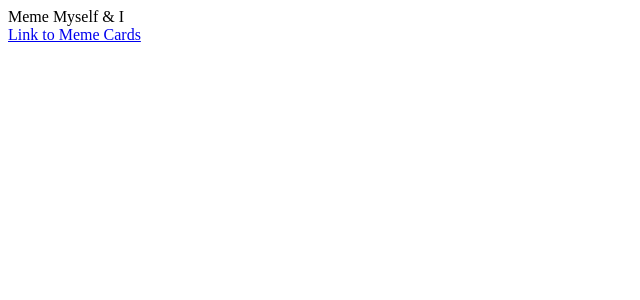
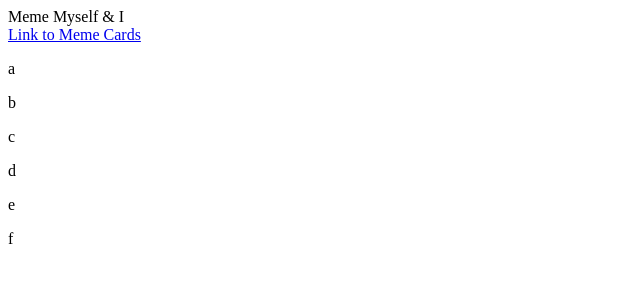
Before and after one commit to kelsey-griffin/memetastic, a Next.js app: page / in a window 1280 px wide. Shown: the top 300 px of the page, without its empty margins (0-640 px from the left). Built offline with nearby package versions, Linux system fonts and the light colour scheme.

Commit message:
build basic drag and drop board and cards

```diff
--- /dev/null
+++ b/components/Board.js
@@ -0,0 +1,29 @@
+import React from "react";
+
+function Board(props) {
+  const drop = e => {
+    e.preventDefault();
+    const card_id = e.dataTransfer.getData("card_id");
+
+    const card = document.getElementById(card_id);
+    card.style.display = "block";
+
+    e.target.appendChild(card);
+  };
+
+  const dragOver = e => {
+    e.preventDefault();
+  };
+
+  return (
+    <div
+      id={props.id}
+      className={props.className}
+      onDrop={drop}
+      onDragOver={dragOver}
+    >
+      {props.children}
+    </div>
+  );
+}
+export default Board;
--- /dev/null
+++ b/components/Card.js
@@ -0,0 +1,34 @@
+import React from "react";
+// import styles from "./Board.module.css";
+
+const Card = props => {
+  const dragStart = e => {
+    const target = e.target;
+
+    e.dataTransfer.setData("card_id", target.id);
+
+    setTimeout(() => {
+      target.style.display = "none";
+    }, 0);
+  };
+
+  const dragOver = e => {
+    e.stopPropagation();
+  };
+
+  return (
+    <div>
+      <div
+        id={props.id}
+        className={props.className}
+        draggable={props.draggable}
+        onDragStart={dragStart}
+        onDragOver={dragOver}
+      >
+        {props.children}
+      </div>
+    </div>
+  );
+};
+
+export default Card;
--- a/pages/index.js
+++ b/pages/index.js
@@ -1,11 +1,27 @@
-import Head from 'next/head'
-import Link from 'next/link'
+import Head from "next/head";
+import Link from "next/link";
+import Board from "../components/Board";
+import Card from "../components/Card";
 
 export default function Home() {
   return (
     <div className="container">
       <div>Meme Myself & I</div>
       <Link href="cards">Link to Meme Cards</Link>
+      <Board id="board1">
+        <Card id="card1" className="card" draggable="true">
+          <p>a</p>
+          <p>b</p>
+          <p>c</p>
+        </Card>
+      </Board>
+      <Board id="board2">
+        <Card id="card2" className="card" draggable="true">
+          <p>d</p>
+          <p>e</p>
+          <p>f</p>
+        </Card>
+      </Board>
       {/* <Head>
         <title>Create Next App</title>
         <link rel="icon" href="/favicon.ico" />
@@ -208,5 +224,5 @@ export default function Home() {
         }
       `}</style> */}
     </div>
-  )
+  );
 }
```
